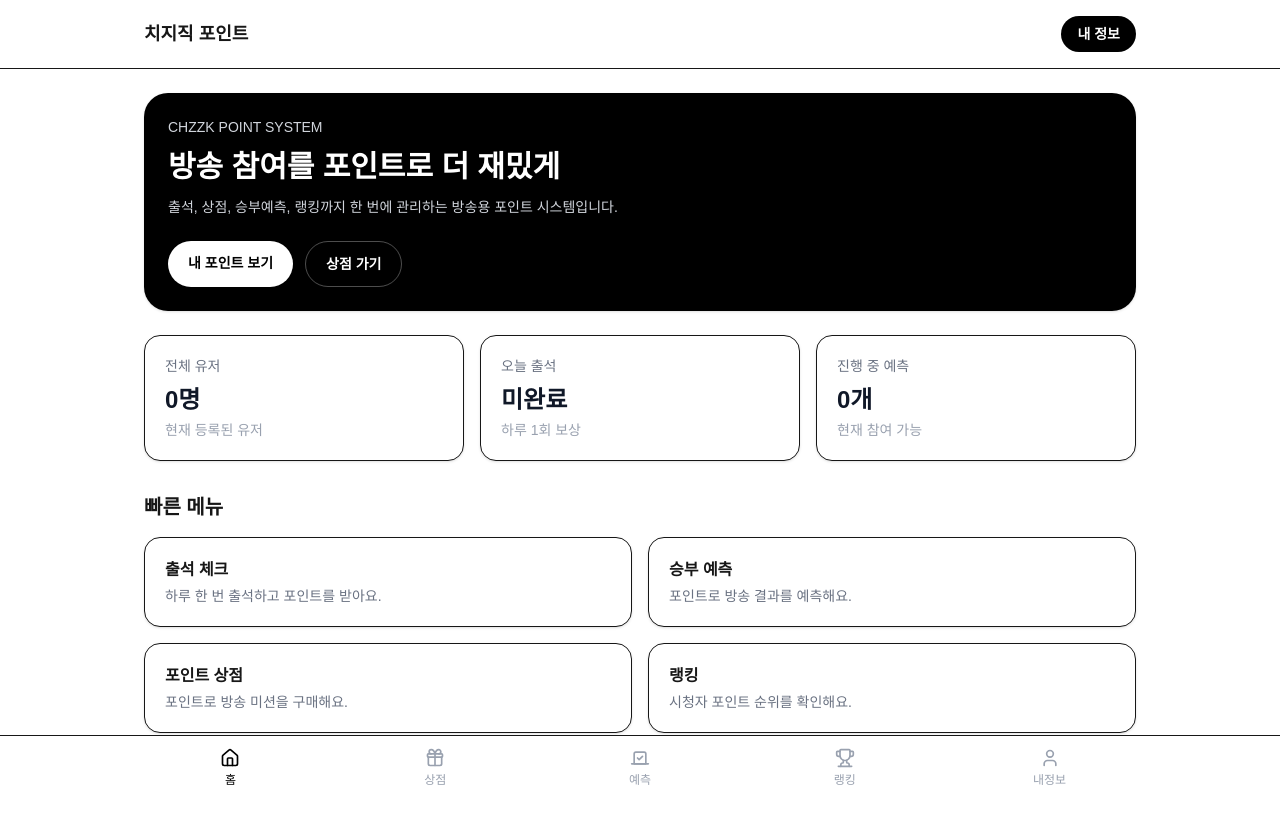
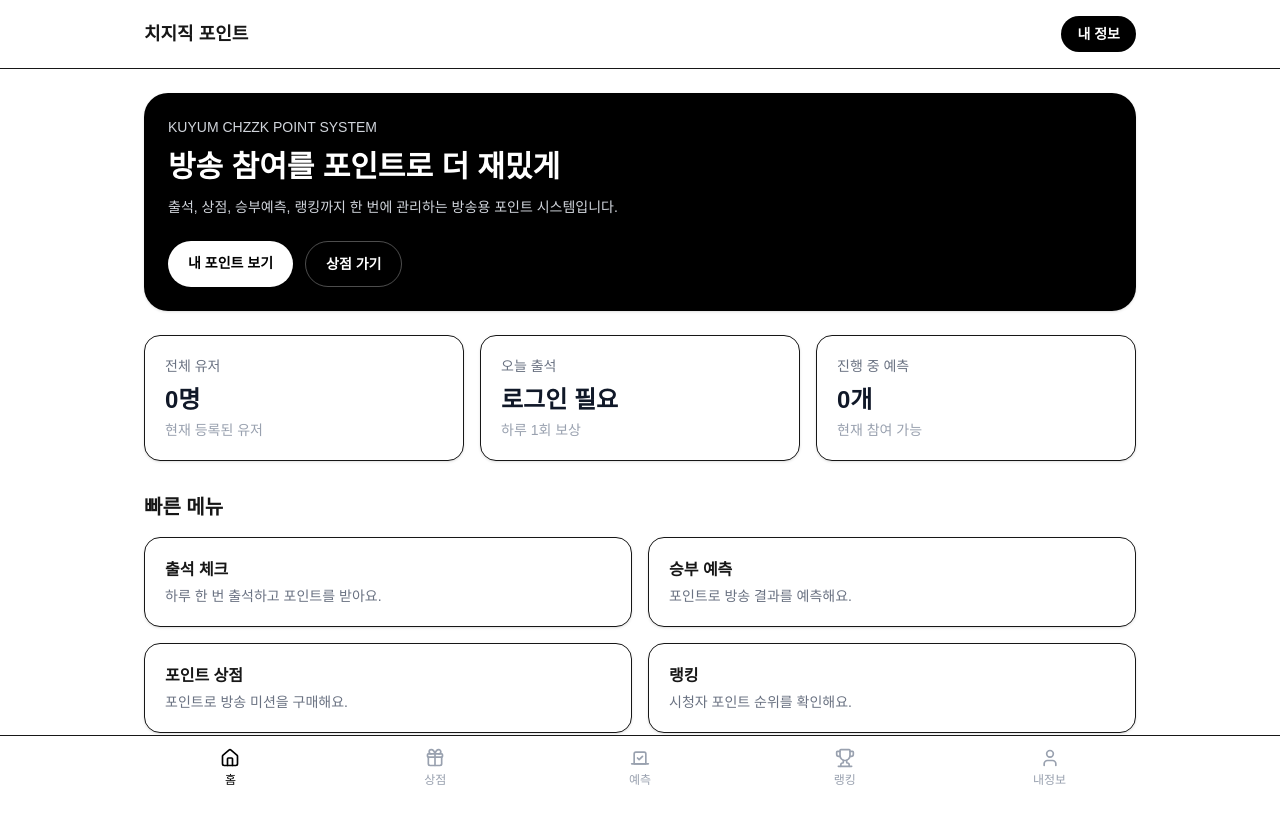
Before and after one commit to gghhw1532/chzzk-point-system, a Next.js app: page / in a window 1280 px wide. Shown: the top 824 px of the page. Built offline with nearby package versions, Linux system fonts and the light colour scheme; no server answers; the database is empty.

Commit message:
fix home attendance status

```diff
--- a/app/page.tsx
+++ b/app/page.tsx
@@ -2,23 +2,49 @@ import Link from "next/link";
 import PageContainer from "@/components/PageContainer";
 import StatCard from "@/components/StatCard";
 import { supabase } from "@/lib/supabase";
+import { getCurrentUser } from "@/lib/auth";
 
 export default async function HomePage() {
+  const user = await getCurrentUser();
+
   const { data: users } = await supabase.from("users").select("*");
 
+  const { data: activePredictions } = await supabase
+    .from("predictions")
+    .select("id")
+    .eq("status", "open");
+
+  let attendedToday = false;
+
+  if (user) {
+    const todayStart = new Date();
+    todayStart.setHours(0, 0, 0, 0);
+
+    const { data: todayAttendance } = await supabase
+      .from("attendance_logs")
+      .select("id")
+      .eq("user_id", user.id)
+      .gte("created_at", todayStart.toISOString())
+      .maybeSingle();
+
+    attendedToday = !!todayAttendance;
+  }
+
   const totalUsers = users?.length ?? 0;
+  const activePredictionCount = activePredictions?.length ?? 0;
 
   return (
     <PageContainer>
       <section className="rounded-3xl bg-black p-6 text-white shadow-sm">
-        <p className="text-sm text-gray-300">CHZZK POINT SYSTEM</p>
+        <p className="text-sm text-gray-300">KUYUM CHZZK POINT SYSTEM</p>
 
         <h1 className="mt-3 text-3xl font-bold">
           방송 참여를 포인트로 더 재밌게
         </h1>
 
         <p className="mt-3 text-sm text-gray-300">
-          출석, 상점, 승부예측, 랭킹까지 한 번에 관리하는 방송용 포인트 시스템입니다.
+          출석, 상점, 승부예측, 랭킹까지 한 번에 관리하는 방송용 포인트
+          시스템입니다.
         </p>
 
         <div className="mt-6 flex gap-3">
@@ -45,49 +71,45 @@ export default async function HomePage() {
           description="현재 등록된 유저"
         />
 
-        <StatCard title="오늘 출석" value="미완료" description="하루 1회 보상" />
+        <StatCard
+          title="오늘 출석"
+          value={user ? (attendedToday ? "완료" : "미완료") : "로그인 필요"}
+          description="하루 1회 보상"
+        />
 
-        <StatCard title="진행 중 예측" value="0개" description="현재 참여 가능" />
+        <StatCard
+          title="진행 중 예측"
+          value={`${activePredictionCount}개`}
+          description="현재 참여 가능"
+        />
       </section>
 
       <section className="mt-8">
         <h2 className="text-xl font-bold">빠른 메뉴</h2>
 
         <div className="mt-4 grid gap-4 md:grid-cols-2">
-          <Link
-            href="/attendance"
-            className="rounded-2xl border bg-white p-5 shadow-sm"
-          >
+          <Link href="/attendance" className="rounded-2xl border bg-white p-5 shadow-sm">
             <p className="font-bold">출석 체크</p>
             <p className="mt-1 text-sm text-gray-500">
               하루 한 번 출석하고 포인트를 받아요.
             </p>
           </Link>
 
-          <Link
-            href="/predictions"
-            className="rounded-2xl border bg-white p-5 shadow-sm"
-          >
+          <Link href="/predictions" className="rounded-2xl border bg-white p-5 shadow-sm">
             <p className="font-bold">승부 예측</p>
             <p className="mt-1 text-sm text-gray-500">
               포인트로 방송 결과를 예측해요.
             </p>
           </Link>
 
-          <Link
-            href="/shop"
-            className="rounded-2xl border bg-white p-5 shadow-sm"
-          >
+          <Link href="/shop" className="rounded-2xl border bg-white p-5 shadow-sm">
             <p className="font-bold">포인트 상점</p>
             <p className="mt-1 text-sm text-gray-500">
               포인트로 방송 미션을 구매해요.
             </p>
           </Link>
 
-          <Link
-            href="/ranking"
-            className="rounded-2xl border bg-white p-5 shadow-sm"
-          >
+          <Link href="/ranking" className="rounded-2xl border bg-white p-5 shadow-sm">
             <p className="font-bold">랭킹</p>
             <p className="mt-1 text-sm text-gray-500">
               시청자 포인트 순위를 확인해요.
```
